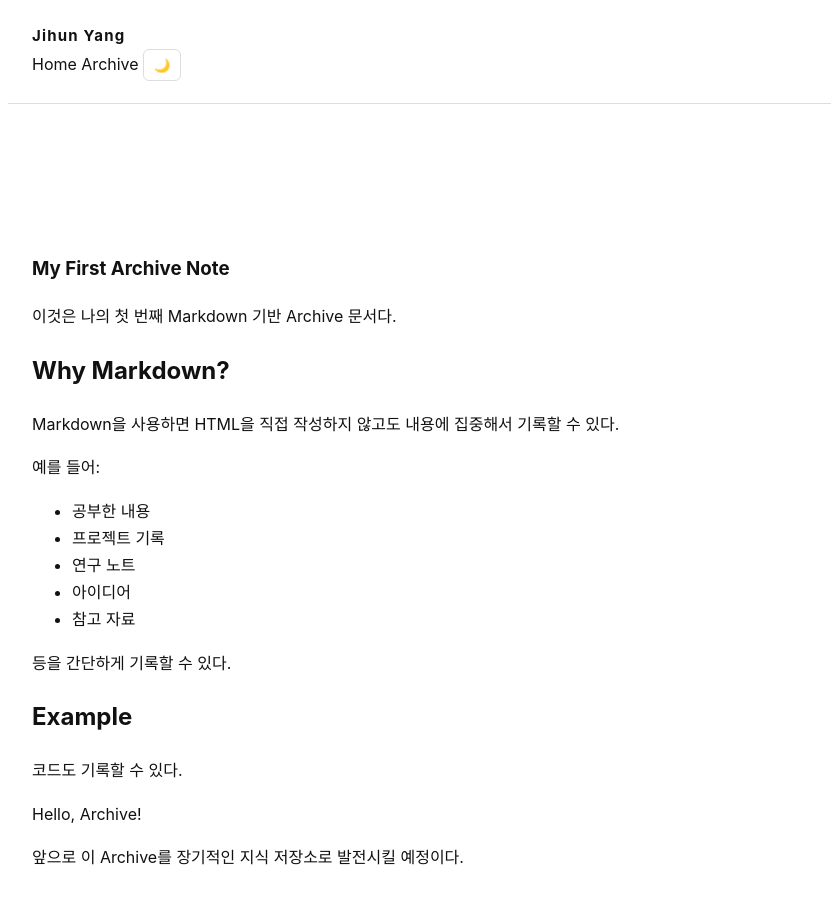
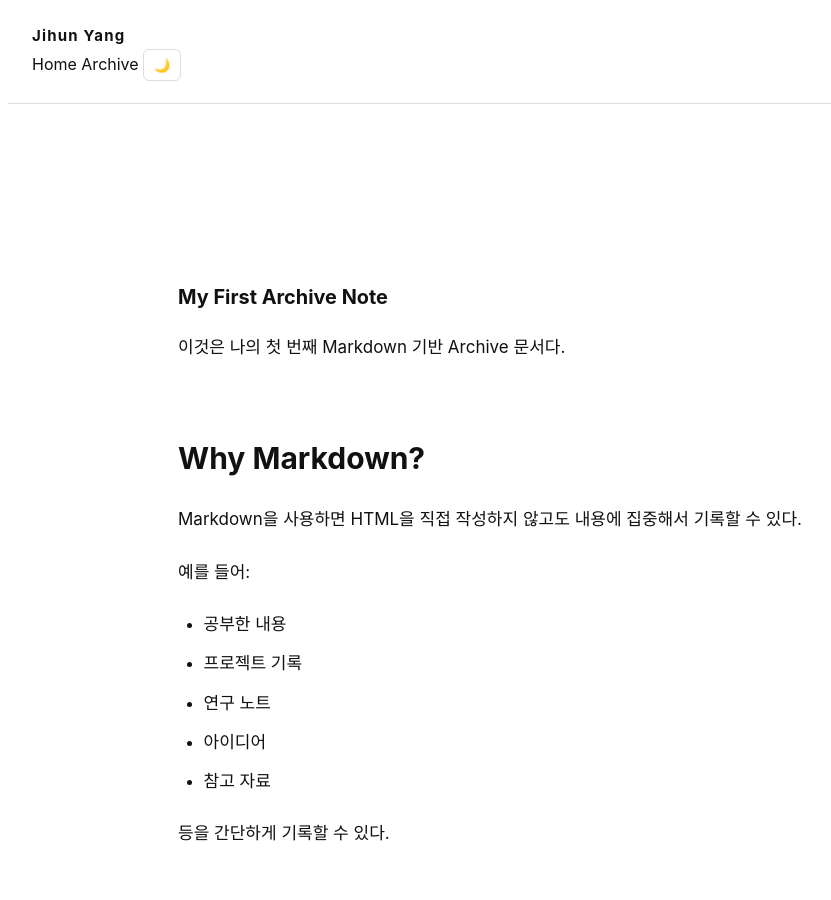
Before and after one commit to JihunYangKR/JihunYangKR.github.io, a Jekyll site: the page built from _posts/2026-09-19-first-note.md, in a window 1280 px wide and 900 px high, scrolled down 545 px. Shown: the whole window, without its empty margins (82-913 px from the left). Built offline with Jekyll 4.4.1, drawn with Linux system fonts in a browser that asks for light colours.

Commit message:
Improve post reading styles

```diff
--- a/css/style.css
+++ b/css/style.css
@@ -666,3 +666,144 @@ footer {
     }
 
 }
+
+/* =========================================
+   Post / Article
+========================================= */
+
+.post-content {
+    max-width: 760px;
+    margin: 0 auto;
+    font-size: 17px;
+    line-height: 1.9;
+}
+
+.post-content h1,
+.post-content h2,
+.post-content h3,
+.post-content h4 {
+    line-height: 1.35;
+    margin-top: 2.5em;
+    margin-bottom: 0.8em;
+}
+
+.post-content h2 {
+    font-size: 30px;
+}
+
+.post-content h3 {
+    font-size: 23px;
+}
+
+.post-content p {
+    margin: 1.2em 0;
+}
+
+.post-content a {
+    text-decoration: underline;
+    text-underline-offset: 3px;
+}
+
+.post-content ul,
+.post-content ol {
+    padding-left: 1.5em;
+    margin: 1.2em 0;
+}
+
+.post-content li {
+    margin: 0.4em 0;
+}
+
+.post-content blockquote {
+    margin: 2em 0;
+    padding: 18px 24px;
+    border-left: 4px solid var(--accent);
+    background: var(--card-background);
+    border-radius: 0 10px 10px 0;
+}
+
+.post-content code {
+    padding: 3px 7px;
+    border-radius: 6px;
+    background: var(--card-background);
+    font-size: 0.9em;
+}
+
+.post-content pre {
+    overflow-x: auto;
+    padding: 20px;
+    margin: 2em 0;
+    border-radius: 12px;
+    background: var(--card-background);
+    border: 1px solid var(--border-color);
+}
+
+.post-content pre code {
+    padding: 0;
+    background: transparent;
+}
+
+.post-content img {
+    display: block;
+    max-width: 100%;
+    height: auto;
+    margin: 2em auto;
+    border-radius: 12px;
+}
+
+.post-content table {
+    width: 100%;
+    border-collapse: collapse;
+    margin: 2em 0;
+    overflow: hidden;
+}
+
+.post-content th,
+.post-content td {
+    padding: 12px 14px;
+    border: 1px solid var(--border-color);
+    text-align: left;
+}
+
+.post-content th {
+    font-weight: 600;
+    background: var(--card-background);
+}
+
+.post-tags {
+    max-width: 760px;
+    margin: 40px auto 0;
+    display: flex;
+    flex-wrap: wrap;
+    gap: 8px;
+}
+
+.post-tags .tag {
+    display: inline-block;
+    padding: 6px 12px;
+    border-radius: 999px;
+    background: var(--card-background);
+    border: 1px solid var(--border-color);
+    font-size: 14px;
+}
+
+@media (max-width: 700px) {
+
+    .post-content {
+        font-size: 16px;
+    }
+
+    .post-content h2 {
+        font-size: 26px;
+    }
+
+    .post-content h3 {
+        font-size: 21px;
+    }
+
+    .post-content pre {
+        padding: 15px;
+        border-radius: 8px;
+    }
+
+}
```
